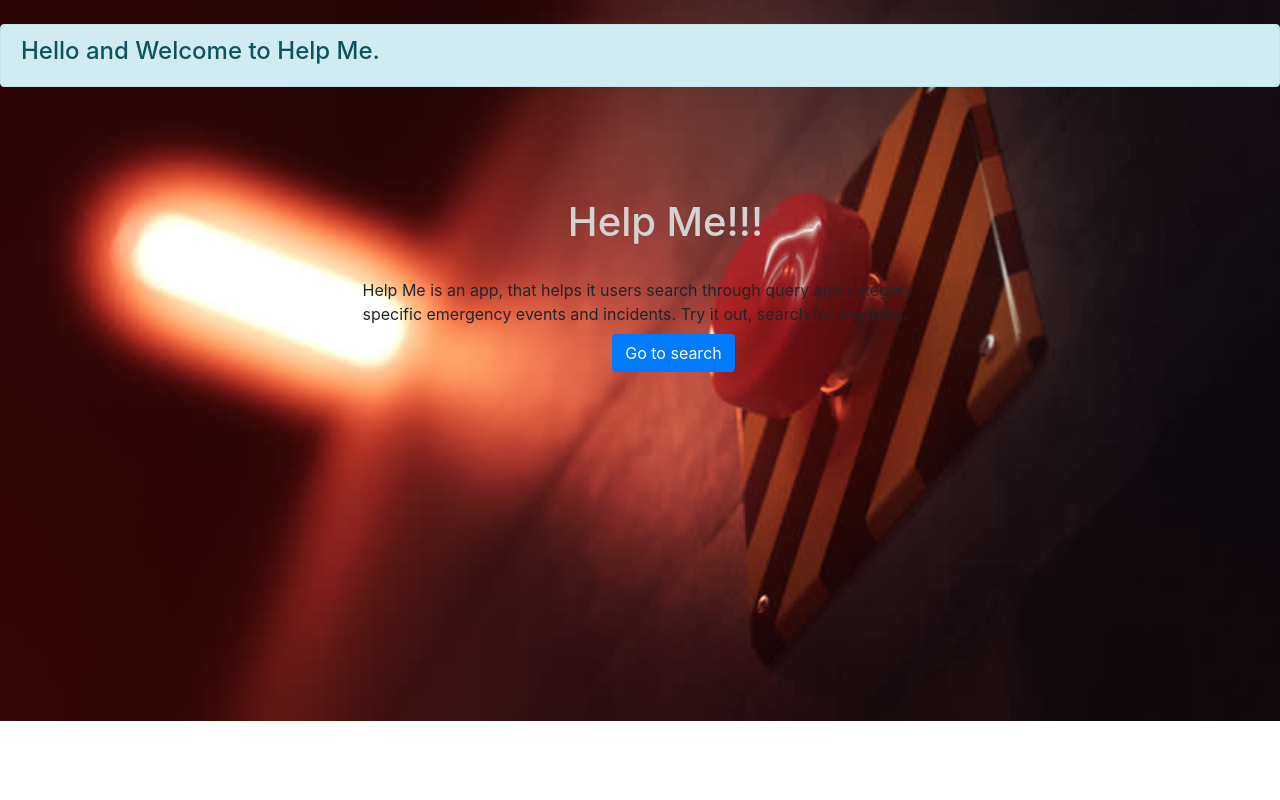
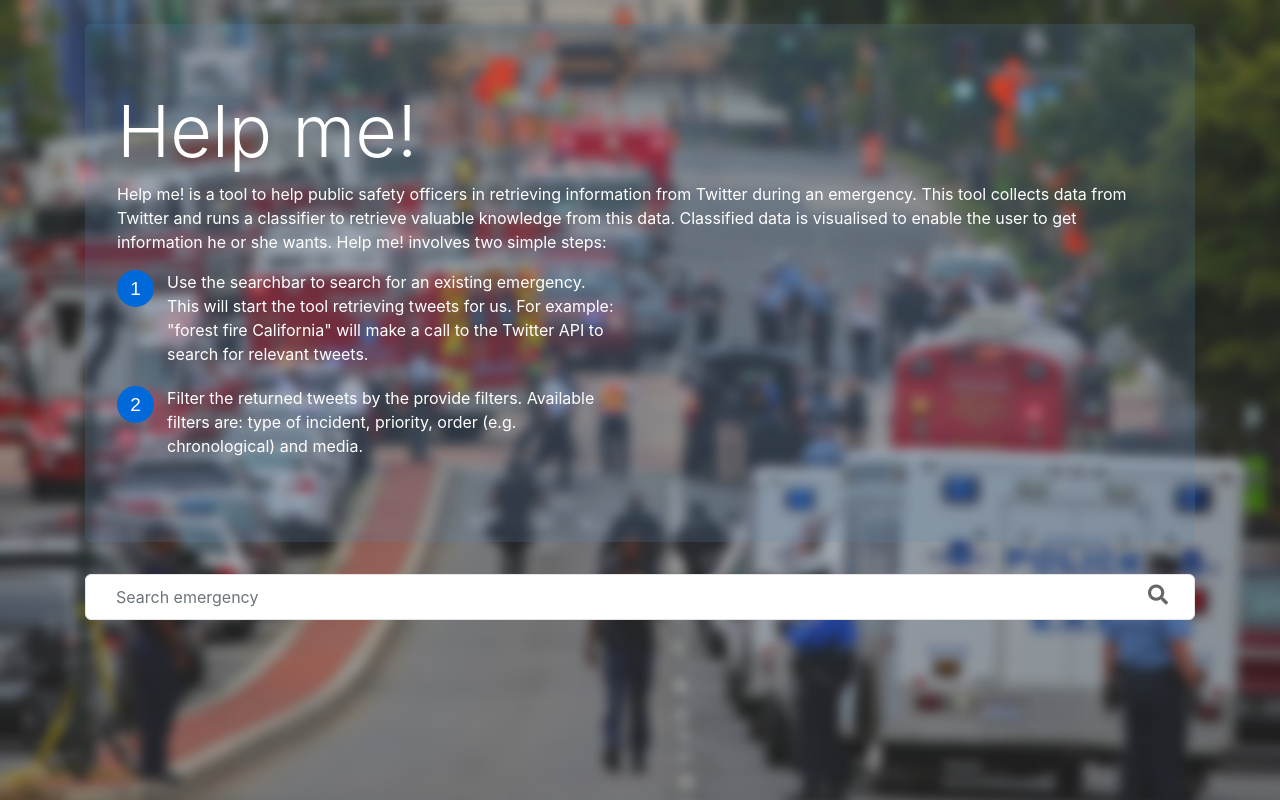
Before and after one commit to yufeicheniffy/msccs-t23, a Flask app: page / in a window 1280 px wide. Run offline with Flask 2, Linux system fonts and the light colour scheme; some libraries are stand-ins or nearby versions.

Commit message:
homepage restyled

```diff
--- a/app/static/css/style.css
+++ b/app/static/css/style.css
@@ -1,5 +1,5 @@
 body.search_page {
-    background-image: url(../images/1.jpg);
+    background-image: url(../images/emergency.jpg);
     background-size: cover;
     background-repeat: no-repeat;
     z-index: -1;
@@ -35,6 +35,83 @@ body.search_page {
 	padding:25px 0;
 	font-size:13px;
 	display:block;
+}
+
+.home_form{
+    max-width: 50%;
+    margin-left: 25%;
+    margin-top: 10%;
+}
+.home_title{
+    color: #d3d3d3;
+    margin-left: 37%;
+}
+.container{
+    color: white;
+}
+#custom-search-input{
+    padding: 3px;
+    border: solid 1px #E4E4E4;
+    border-radius: 6px;
+    background-color: #fff;
+}
+
+#custom-search-input input{
+    border: 0;
+    box-shadow: none;
+}
+
+#custom-search-input button{
+    margin: 2px 0 0 0;
+    background: none;
+    box-shadow: none;
+    border: 0;
+    color: #666666;
+    padding: 0 8px 0 10px;
+}
+
+#custom-search-input button:hover{
+    border: 0;
+    box-shadow: none;
+    background-color: rgba(0, 0, 0, 0.2);
+}
+
+#custom-search-input .glyphicon-search{
+    font-size: 23px;
+}
+
+.numberCircle {
+    border-radius: 50%;
+    display: inline-block;
+    vertical-align: middle;
+    box-sizing: initial;
+    width: 21px;
+    height: 21px;
+    padding: 8px;
+    background: #0069d9;
+    color: white;
+    text-align: center;
+    font: 19px Arial, sans-serif;
+}
+
+.step {
+    vertical-align: middle;
+    margin-left: 10px;
+}
+#list-wrapper {
+    width: 500px;
+    overflow: hidden; /* will contain if #first is longer than #second */
+}
+#first {
+    width: 50px;
+    float:left; /* add this */
+}
+#second {
+    overflow: hidden; /* if you don't want #second to wrap below #first */
+    margin-bottom: 20px;
+}
+#jumbotron-homepage {
+    background-color: rgba(89, 130, 173, 0.2);
 }
 
 	@media only screen and (max-width: 768px) {
--- a/app/templates/home.html
+++ b/app/templates/home.html
@@ -1,26 +1,38 @@
 {% extends "layout.html" %}
 {% block body_content %}
-    <style>
-      .home_form{
-        max-width: 50%;
-        margin-left: 25%;
-        margin-top: 10%;
-      }
-      .home_title{
-          color: #d3d3d3;
-          margin-left: 37%;
-      }
-    </style>
 <br>
-    <div class="alert alert-info" role="alert">
-            <h4 class="alert-heading">Hello and Welcome to Help Me.</h4>
+<div class="container">
+    <div id="jumbotron-homepage" class="jumbotron">
+        <h1 class="display-3">Help me!</h1>
+        <p>Help me! is a tool to help public safety officers in retrieving information from Twitter during an emergency. This tool collects data from Twitter and runs a classifier to retrieve valuable knowledge from this data. Classified data is visualised to enable the user to get information he or she wants. Help me! involves two simple steps:</p>
+        <div id="list-wrapper">
+            <div id="first"><div class="numberCircle">1</div></div>
+            <div id="second">Use the searchbar to search for an existing emergency. This will start the tool retrieving tweets for us. For example: "forest fire California" will make a call to the Twitter API to search for relevant tweets.</div>
         </div>
-    <div class="container">
+        <div id="list-wrapper">
+            <div id="first"><div class="numberCircle">2</div></div>
+            <div id="second">Filter the returned tweets by the provide filters. Available filters are: type of incident, priority, order (e.g. chronological) and media.</div>
+        </div>
+    </div>
+
+
+    <div id="custom-search-input">
+        <div class="input-group col-md-12">
+            <input type="text" class="form-control input-lg" placeholder="Search emergency" />
+            <span class="input-group-btn">
+                <button class="btn btn-info btn-lg" type="button">
+                    <i class="fas fa-search"></i>
+                </button>
+            </span>
+        </div>
+    </div>
+</div>
+<!-- <div class="container">
     <form class="home_form" action="/tweetapi" method="POST">
         <h1 class="home_title">Help Me!!!</h1>
         <label for="name"> </label>
         <label for="other">Help Me is an app, that helps it users search through query and category specific emergency events and incidents. Try it out, search for anything.</label>
         <input class="btn btn-primary btn-xs search_button" type="submit" value="Go to search" />
     </form>
-    </div>
+</div> -->
 {% endblock body_content %}
--- a/app/templates/layout.html
+++ b/app/templates/layout.html
@@ -7,6 +7,7 @@
 
       <!-- Bootstrap CSS -->
       <link rel="stylesheet" href="https://stackpath.bootstrapcdn.com/bootstrap/4.1.3/css/bootstrap.min.css" integrity="sha384-MCw98/SFnGE8fJT3GXwEOngsV7Zt27NXFoaoApmYm81iuXoPkFOJwJ8ERdknLPMO" crossorigin="anonymous">
+      <link rel="stylesheet" href="https://use.fontawesome.com/releases/v5.5.0/css/all.css" integrity="sha384-B4dIYHKNBt8Bc12p+WXckhzcICo0wtJAoU8YZTY5qE0Id1GSseTk6S+L3BlXeVIU" crossorigin="anonymous">
       <link rel="stylesheet" type="text/css" href="{{ url_for('static', filename = 'css/style.css')}}">
       <script>
             window.twttr = (function(d, s, id) {
```
Also changed, not shown: app/static/images/emergency.jpg (added), app/static/images/forest_fire.JPG (added). Lines whose indentation alone changed are shown as unchanged.
